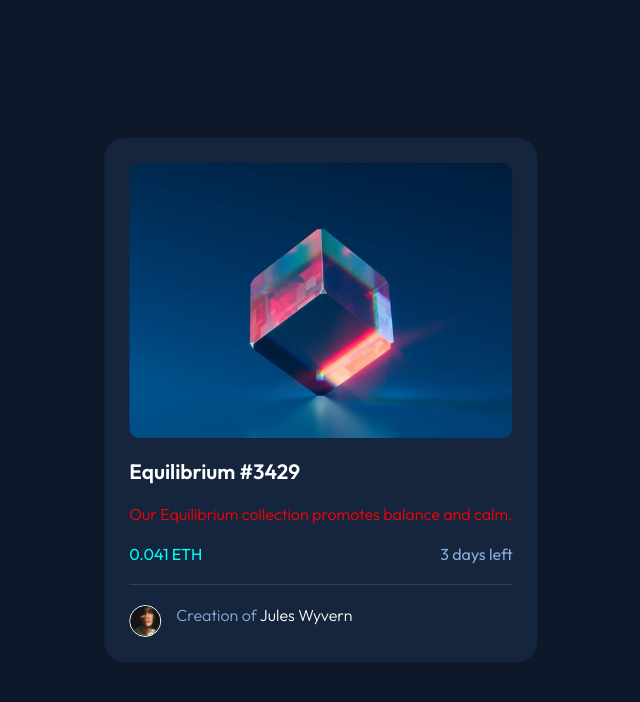
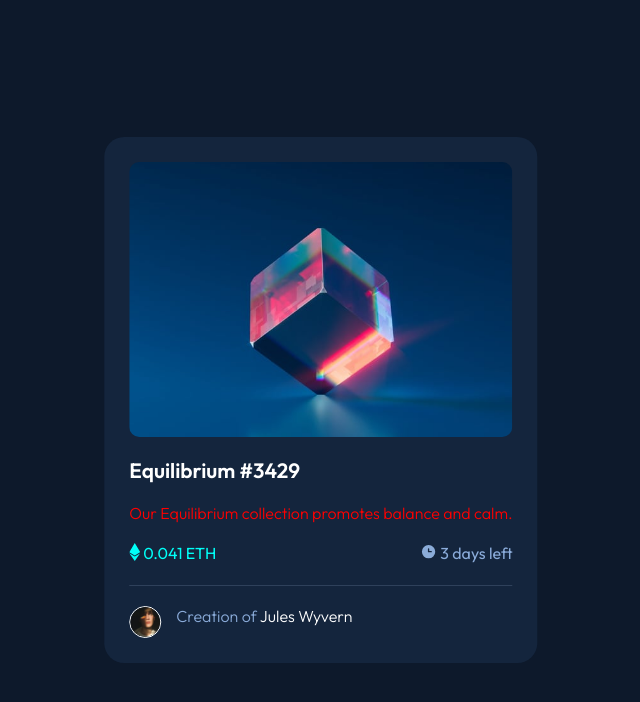
Before and after one commit to breeMudi/nft-preview-card-component-main-7_20, a plain HTML site: page index.html in a window 1280 px wide. Shown: the whole page, without its empty margins (319-959 px from the left). Drawn offline with Linux system fonts and the light colour scheme.

Commit message:
Update index.html

```diff
--- a/index.html
+++ b/index.html
@@ -30,7 +30,7 @@
   </head>
   <body>
     <main class="container">
-      <div class="equil-img"></div>
+      <figure class="equil-img"></figure>
       <!-- <figure>
         <img src="images/image-equilibrium.jpg" alt="equilibrium" />
       </figure> -->
@@ -40,8 +40,20 @@
           Our Equilibrium collection promotes balance and calm.
         </p>
         <div class="wrapper">
-          <div class="eth-price">0.041 ETH</div>
-          <div class="days-left">3 days left</div>
+          <div class="eth-price">
+            <p>
+              <span
+                ><img src="images/icon-ethereum.svg" alt="ethereum image"
+              /></span>
+              <span> 0.041 ETH</span>
+            </p>
+          </div>
+          <div class="days-left">
+            <p>
+              <span><img src="images/icon-clock.svg" alt="clock image" /></span>
+              <span>3 days left</span>
+            </p>
+          </div>
         </div>
         <div class="creator">
           <img src="images/image-avatar.png" alt="" />
```
